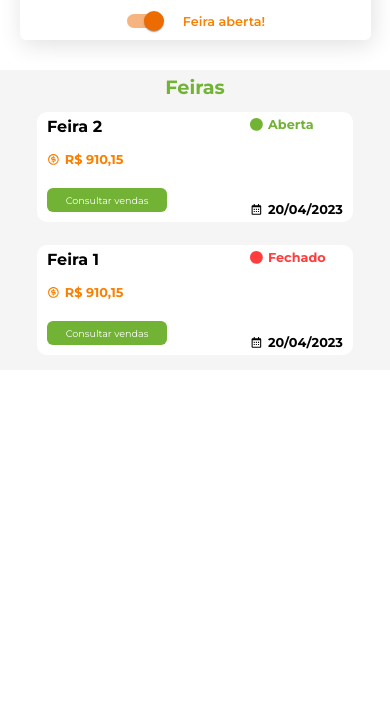
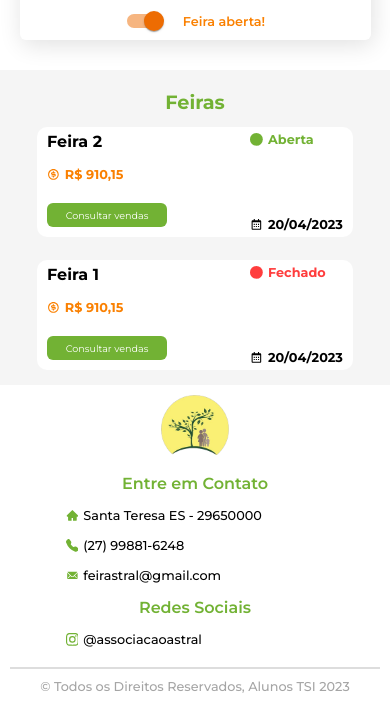
Before and after one commit to Prezotti/astral-frontend, a Next.js app: page /admin in a window 390 px wide. Shown: the part 236-937 px from the top of the page. Before the commit the page ends 844 px from the top, so only its background shows below. Built offline with nearby package versions, Linux system fonts and the light colour scheme; no server answers.

Commit message:
TR-029 Incremento
Foi implementada a responsividade da página do administrador

```diff
--- a/src/pages/admin.tsx
+++ b/src/pages/admin.tsx
@@ -4,6 +4,7 @@ import { Header } from "@/components/Header";
 import { CardFeira } from "@/components/CardFeira";
 import { useState } from "react";
 import Switch from "@mui/material/Switch";
+import { Footer } from "@/components/Footer";
 
 export default function Admin() {
   const [checked, setChecked] = useState(true);
@@ -16,7 +17,7 @@ export default function Admin() {
   return (
     <>
       <Header tipo="admin" />
-      <section className={styles.body}>
+      <section className={styles.main}>
         <section className={styles.sectionPainel}>
           <div className={styles.painel}>
             <img
@@ -50,6 +51,7 @@ export default function Admin() {
             </section>
           </div>
         </section>
+        <div className={styles.divFeira}>
           <section className={styles.sectionFeira}>
             <h1>Feiras</h1>
             <CardFeira
@@ -65,7 +67,9 @@ export default function Admin() {
               data="20/04/2023"
             />
           </section>
+        </div>
       </section>
+      <Footer />
     </>
   );
 }
--- a/src/styles/pages/Admin.module.css
+++ b/src/styles/pages/Admin.module.css
@@ -1,17 +1,14 @@
 @import url('https://fonts.googleapis.com/css2?family=Montserrat:wght@500&display=swap');
 
-.body {
-    width: 100%;
+.main {
     display: flex;
     flex-direction: column;
     justify-content: flex-start;
     align-items: center;
-    background-color: #f5f5f5;
 }
 
 .sectionPainel{
     width: 100%;
-    background-color: #FFFFFF;
     padding: 30px 0;
     display: flex;
     justify-content: center;
@@ -65,7 +62,15 @@
     color: #FA8001;
 }
 
+.divFeira{
+    display: flex;
+    justify-content: center;
+    width: 100%;
+    background-color: #f5f5f5;
+}
+
 .sectionFeira{
+    padding-top: 15px;
     width: 940px;
     display: flex;
     flex-direction: column;
```
Lines whose indentation alone changed are shown as unchanged.
